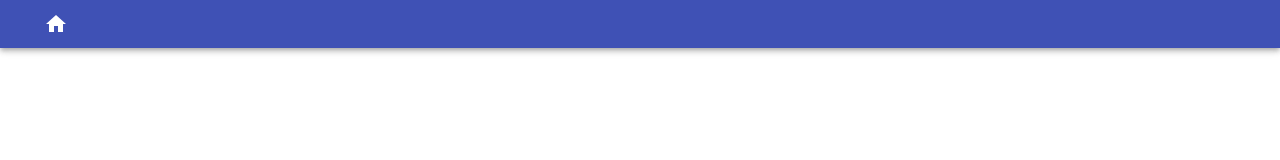
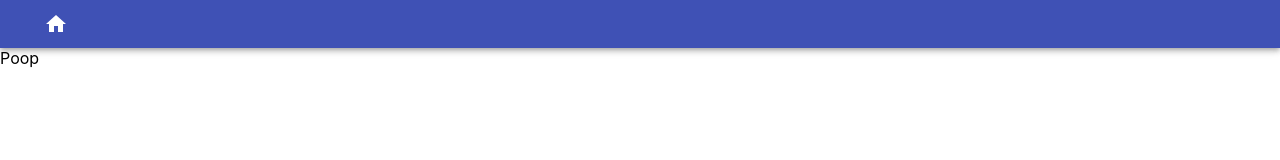
Before and after one commit to TheMulti0/react-test-app, a React (Create React App) app: page / in a window 1280 px wide. Shown: the top 160 px of the page. Built offline with nearby package versions, Linux system fonts and the light colour scheme.

Commit message:
Home page

```diff
--- /dev/null
+++ b/src/Home.tsx
@@ -0,0 +1,9 @@
+import React from "react";
+
+export default function Home() {
+  return (
+    <a>
+      Poop
+    </a>
+  );
+}
--- a/src/App.tsx
+++ b/src/MenuBar.tsx
@@ -1,22 +1,21 @@
-import './App.css';
+import './MenuBar.css';
 import React from 'react';
 import AppBar from '@material-ui/core/AppBar';
 import Toolbar from '@material-ui/core/Toolbar';
-import { IRouteMapping, routes } from "./routes";
+import { IRouteMapping } from "./routeMappings";
 import { Button } from "@material-ui/core";
 import { Home } from "@material-ui/icons";
 
-export default function App() {
+export default function MenuBar(params: { mappings: IRouteMapping[] }) {
   return (
     <div className="root">
       <AppBar position="static">
         <Toolbar variant="dense">
-          { routes.map(MenuItem) }
+          { params.mappings.map(MenuItem) }
         </Toolbar>
       </AppBar>
     </div>
   );
-
 }
 
 function MenuItem(mapping: IRouteMapping) {
@@ -28,7 +27,7 @@ function MenuItem(mapping: IRouteMapping) {
 }
 
 function ItemContent(mapping: IRouteMapping) {
-  const name: string = mapping.path.substring(1);
+  const name: string = mapping.path;
   if (name === '') {
     return <Home />
   }
--- a/src/index.tsx
+++ b/src/index.tsx
@@ -7,8 +7,8 @@ import {
   Switch,
   Route,
 } from "react-router-dom";
-import App from "./App";
-import { IRouteMapping, routes } from "./routes";
+import MenuBar from "./MenuBar";
+import { IRouteMapping, routeMappings } from "./routeMappings";
 
 ReactDOM.render(
   <React.StrictMode>
@@ -19,16 +19,19 @@ ReactDOM.render(
 
 export default function Routes() {
   return (
-    <Router>
-      <Switch>
-        {
-          routes.map((mapping, i) => (
-            <mapping.component routes={mapping.mappings} />
-          ))
-        }
-      </Switch>
-    </Router>
+    <div>
+      <MenuBar mappings={ routeMappings } />
+      <Router>
+        <Switch>
+          { routeMappings.map(RouteMapping) }
+        </Switch>
+      </Router>
+    </div>
   );
+}
+
+function RouteMapping(mapping: IRouteMapping) {
+  return <mapping.component routes={mapping.mappings} />
 }
 
 // If you want your app to work offline and load faster, you can change
--- a/src/routes.ts
+++ b/src/routeMappings.ts
@@ -1,4 +1,4 @@
-import App from "./App";
+import Home from "./Home";
 
 export interface IRouteMapping {
 
@@ -8,9 +8,9 @@ export interface IRouteMapping {
 
 }
 
-export const routes: IRouteMapping[] = [
+export const routeMappings: IRouteMapping[] = [
   {
-    path: '/',
-    component: App
+    path: '',
+    component: Home
   }
 ];
```
Also changed, not shown: src/MenuBar.css (renamed from src/App.css), 1 other file (tests, documents, lock files or other folders).
